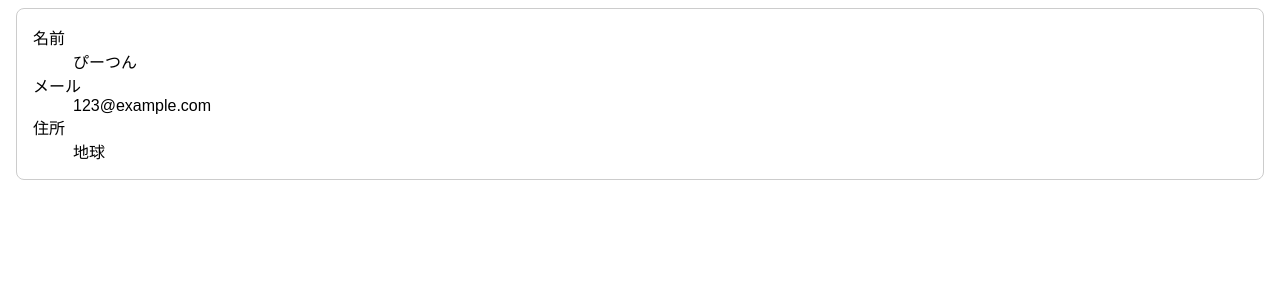
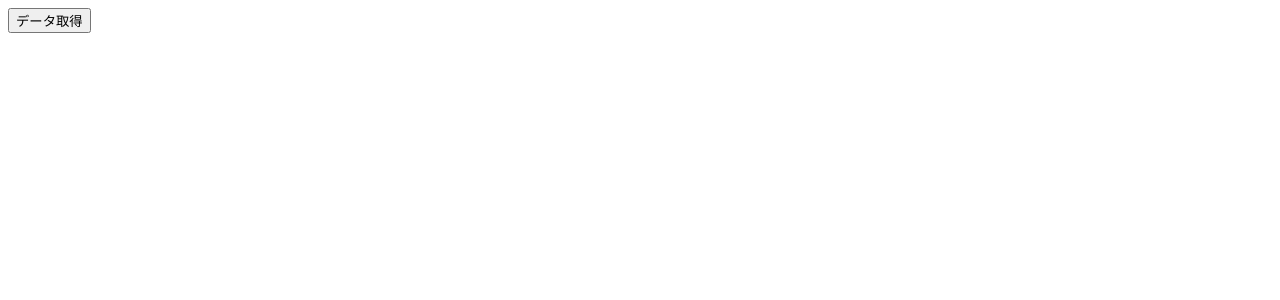
Before and after one commit to ko-to-mi-san/sandbox-ts-react, a React (Create React App) app: page / in a window 1280 px wide. Shown: the top 300 px of the page. Built offline with nearby package versions, Linux system fonts and the light colour scheme.

Commit message:
データ取得

```diff
--- a/src/App.tsx
+++ b/src/App.tsx
@@ -1,17 +1,31 @@
 import "./styles.css";
 import { UserCard } from "./components/UserCard";
-
-const user = {
-  id: 1,
-  name: "ぴーつん",
-  email: "123@example.com",
-  address: "地球"
-};
+import axios from "axios";
+import { User } from "./types/api/user";
+import { useState } from "react";
+import { UserProfile } from "./types/UserProfile";
 
 export default function App() {
+  const [userProfiles, setUserProfiles] = useState<Array<UserProfile>>([]);
+  const onClickFetchUser = () => {
+    axios
+      .get<Array<User>>("https://jsonplaceholder.typicode.com/users")
+      .then((res) => {
+        const data = res.data.map((user) => ({
+          id: user.id,
+          name: `${user.name}(${user.username})`,
+          email: user.email,
+          address: `${user.address.city}${user.address.suite}${user.address.street}`
+        }));
+        setUserProfiles(data);
+      });
+  };
   return (
     <div className="App">
-      <UserCard user={user} />
+      <button onClick={onClickFetchUser}>データ取得</button>
+      {userProfiles.map((user) => (
+        <UserCard key={user.id} user={user} />
+      ))}
     </div>
   );
 }
--- /dev/null
+++ b/src/types/api/user.ts
@@ -0,0 +1,23 @@
+export type User = {
+  id: number;
+  name: string;
+  username: string;
+  email: string;
+  address: {
+    street: string;
+    suite: string;
+    city: string;
+    zipcode: string;
+    geo: {
+      lat: string;
+      lng: string;
+    };
+  };
+  phone: string;
+  website: string;
+  company: {
+    name: string;
+    catchPhrase: string;
+    bs: string;
+  };
+};
```
